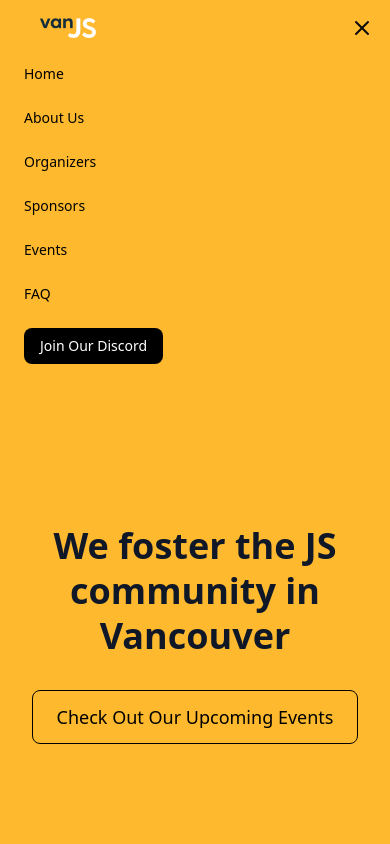
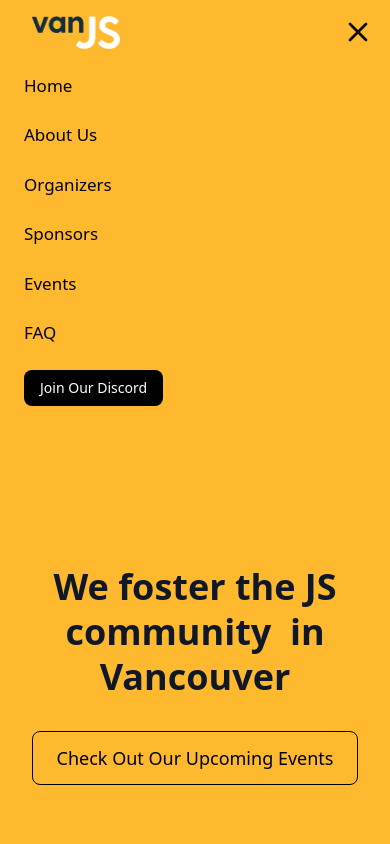
Before and after one commit to xaca/vanjs-website, a React (Vite) app: page / in a window 390 px wide. Both pictures are taken after a click on the button "Menu". Shown: the top 844 px of the page. Built offline with nearby package versions, Linux system fonts and the light colour scheme.

Commit message:
fix:responsive design

```diff
--- a/src/components/sections/call-for-speakers/CallForSpeakers.tsx
+++ b/src/components/sections/call-for-speakers/CallForSpeakers.tsx
@@ -5,7 +5,7 @@ export default function CallForSpeakers() {
         <h2 className="text-3xl md:text-4xl lg:text-[30px] font-bold mb-4">
           Do you want to share your experience with our community?
         </h2>
-        <p className="text-[17px] mb-8">
+        <p className="text-[17px] mb-8 p-8 md:p-0">
           We would love to have you sharing your knowledge as one of our speakers!
         </p>
 
--- a/src/components/sections/faqs/Faqs.tsx
+++ b/src/components/sections/faqs/Faqs.tsx
@@ -70,7 +70,7 @@ export default function Faqs() {
         <div>
           <div className="mb-8">
             <h1 className="text-[40px] font-bold text-gray-900 mb-2">FAQs</h1>
-            <p className="text-gray-600">Some frequent questions from our community</p>
+            <p className="text-gray-600">Got questions? Our FAQ has answers! Explore common queries here.</p>
           </div>
 
           <div className="space-y-2">
--- a/src/components/sections/header/Header.tsx
+++ b/src/components/sections/header/Header.tsx
@@ -5,8 +5,8 @@ export default function Header() {
     <header className="bg-[#feb92f] h-[60vh] flex items-center justify-center w-full">
       <div className="max-w-4xl mx-auto text-center">
         <h1 className="text-4xl md:text-5xl lg:text-[50px] font-bold text-gray-900 mb-8 leading-tight">
-          We foster the JS community&nbsp;<br className="hidden sm:block" />
-          in Vancouver
+          We foster the JS <br className="hidden sm:block" />
+          community&nbsp; in Vancouver
         </h1>
         <button
           onClick={() => scrollToSection('events')}
--- a/src/components/sections/partners/Partners.tsx
+++ b/src/components/sections/partners/Partners.tsx
@@ -6,11 +6,11 @@ export default function Partners() {
     <section className="mt-8 mb-8 py-16 px-4 text-[#1C1B1B]">
       <div className="max-w-4xl mx-auto text-center">
         <h1 className="text-3xl lg:text-[40px] font-bold mb-4">Partners & Sponsors</h1>
-        <p className="text-gray-600 mb-12 text-[17px]">
+        <p className="text-gray-600 mb-12 text-[16px] md:text-[17px]">
           We are incredibly grateful to our partners and sponsors for helping us to grow and innovate!
         </p>
 
-        <div className="grid grid-cols-2 text-[17px] md:w-[300px] md:mx-auto md:grid-cols-2 gap-8 justify-items-center items-center mb-12">
+        <div className="grid grid-cols-2 md:text-[17px] md:w-[300px] md:mx-auto md:grid-cols-2 gap-8 justify-items-center items-center mb-12">
           <div className="flex flex-col items-center">
             <div className="w-24 h-24 bg-[#4285f4] rounded-lg flex items-center justify-center">
             <a
--- a/src/components/sections/upcoming-events/UpcommingEvents.tsx
+++ b/src/components/sections/upcoming-events/UpcommingEvents.tsx
@@ -35,9 +35,9 @@ export default function UpcommingEvents() {
       <div className="md:w-[700px] lg:w-[1000px]">
         <div className="mb-8">
           <h1 className="text-[40px] font-bold mb-4 mt-8">Upcoming Events</h1>
-          <p className="text-gray-600">Check out our upcoming VanJS events in Vancouver</p>
+          <p className="ml-4 mr-4 text-gray-600">Check out our upcoming VanJS events in Vancouver! Learn, connect, and grow with fellow JavaScript enthusiasts.</p>
         </div>
-        <div className="w-[270px] md:w-[700px] lg:w-full mx-auto space-y-6 mb-8">
+        <div className="w-[350px] xs:w-[375px] sm-plus:w-[414px] sm:w-[270px] md:w-[700px] lg:w-full mx-auto space-y-6 mb-8">
           {events.map((event) => (
             <div key={event.id} className="border-t border-gray-200 py-6 grid grid-cols-12 gap-4 items-center">
               {/* Date Column */}
@@ -47,7 +47,7 @@ export default function UpcommingEvents() {
               </div>
 
               {/* Content Column */}
-              <div className="col-span-10 sm:col-span-8">
+              <div className="col-span-10 sm:col-span-6">
                 <h3 className="text-xl font-semibold mb-2 text-left">{event.title}</h3>
                 <div className="flex items-center space-x-6">
                   <div className="flex items-center text-gray-600">
@@ -67,7 +67,7 @@ export default function UpcommingEvents() {
               </div>
 
               {/* Button Column */}
-              <div className="col-span-12 sm:col-span-3 flex items-center justify-end">
+              <div className="col-span-12 sm:col-span-5 flex items-center justify-end">
                 <a
                   href={event.link}
                   target="_blank"
--- a/src/components/ui/menu/Menu.tsx
+++ b/src/components/ui/menu/Menu.tsx
@@ -14,7 +14,7 @@ export default function Menu() {
     <nav className="bg-[#feb92f] pt-4 px-4 py-2 sticky top-0 z-50">
       <div className="w-full mx-auto flex items-center justify-between">
         {/* Logo */}
-        <img src={vanjs_logo} alt="vanJS Logo" className="w-20 pl-6 md:w-24 lg:w-30" />
+        <img src={vanjs_logo} alt="vanJS Logo" className="w-26 pl-4 md:w-24 lg:w-30" />
 
         {/* Mobile Menu Button */}
         <button
@@ -23,7 +23,7 @@ export default function Menu() {
           aria-label="Menu"
         >
           <svg
-            className="w-6 h-6"
+            className="w-8 h-8"
             fill="none"
             stroke="currentColor"
             viewBox="0 0 24 24"
@@ -59,12 +59,12 @@ export default function Menu() {
       {/* Mobile/Tablet Menu */}
       <div className={`${isOpen ? 'block' : 'hidden'} md:hidden`}>
         <div className="flex flex-col space-y-2 pt-4">
-          <button onClick={() => handleNavigation('home')} className="text-black text-sm hover:text-gray-700 px-2 py-2 text-left">Home</button>
-          <button onClick={() => handleNavigation('about')} className="text-black text-sm hover:text-gray-700 px-2 py-2 text-left">About Us</button>
-          <button onClick={() => handleNavigation('organizers')} className="text-black text-sm hover:text-gray-700 px-2 py-2 text-left">Organizers</button>
-          <button onClick={() => handleNavigation('sponsors')} className="text-black text-sm hover:text-gray-700 px-2 py-2 text-left">Sponsors</button>
-          <button onClick={() => handleNavigation('events')} className="text-black text-sm hover:text-gray-700 px-2 py-2 text-left">Events</button>
-          <button onClick={() => handleNavigation('faq')} className="text-black text-sm hover:text-gray-700 px-2 py-2 text-left">FAQ</button>
+          <button onClick={() => handleNavigation('home')} className="text-black text-[17px] hover:text-gray-700 px-2 py-2 text-left">Home</button>
+          <button onClick={() => handleNavigation('about')} className="text-black text-[17px] hover:text-gray-700 px-2 py-2 text-left">About Us</button>
+          <button onClick={() => handleNavigation('organizers')} className="text-black text-[17px] hover:text-gray-700 px-2 py-2 text-left">Organizers</button>
+          <button onClick={() => handleNavigation('sponsors')} className="text-black text-[17px] hover:text-gray-700 px-2 py-2 text-left">Sponsors</button>
+          <button onClick={() => handleNavigation('events')} className="text-black text-[17px] hover:text-gray-700 px-2 py-2 text-left">Events</button>
+          <button onClick={() => handleNavigation('faq')} className="text-black text-[17px] hover:text-gray-700 px-2 py-2 text-left">FAQ</button>
           <a
             href="https://discord.gg/TBWB9tMmmC"
             target="_blank"
--- /dev/null
+++ b/tailwind.config.js
@@ -0,0 +1,15 @@
+/** @type {import('tailwindcss').Config} */
+module.exports = {
+  content: [
+    "./src/**/*.{js,jsx,ts,tsx}",
+  ],
+  theme: {
+    extend: {
+      screens: {
+        'xs': '375px',
+        'sm-plus': '414px',
+      },
+    },
+  },
+  plugins: [],
+}
```
